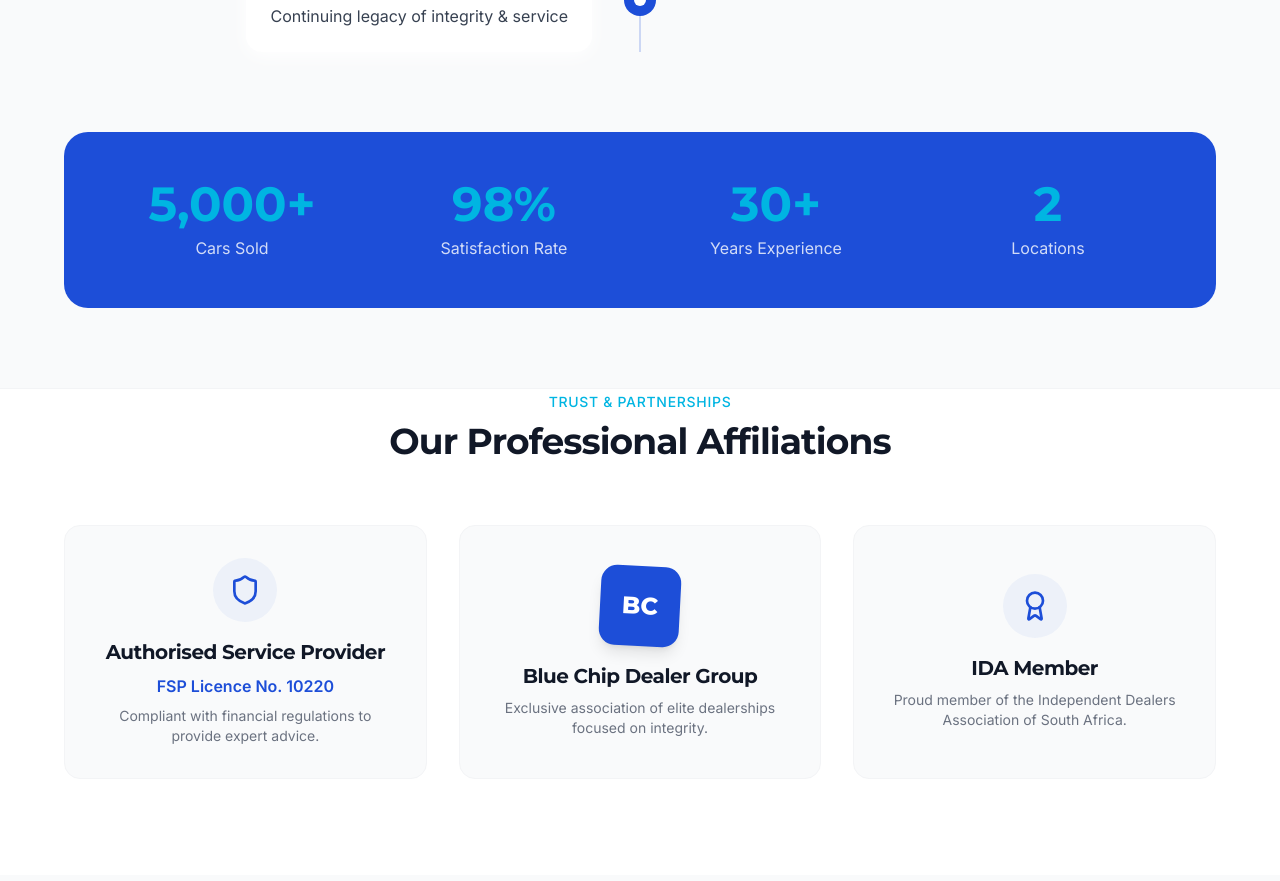
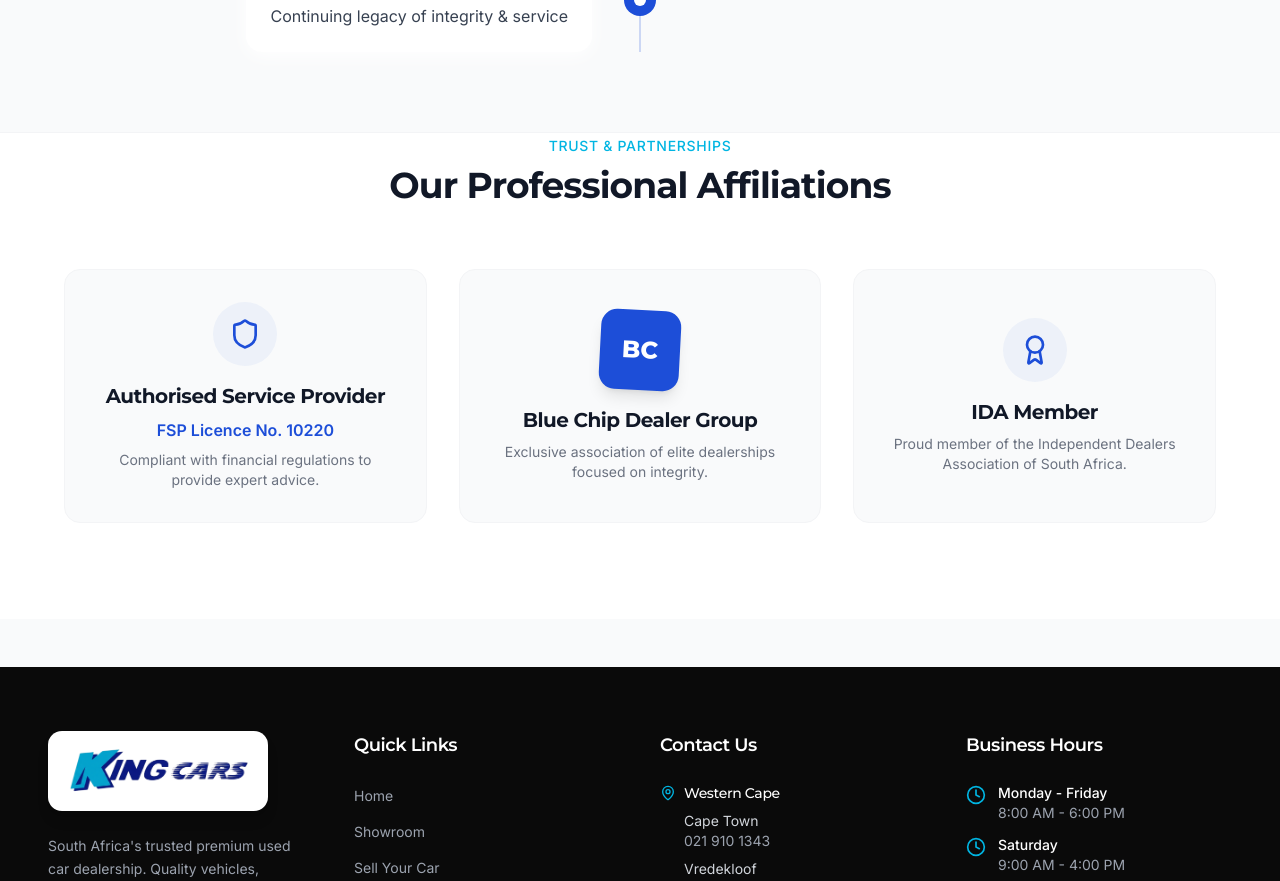
Before and after one commit to pottie2288/king-cars-website, a React (Vite) app: page /about in a window 1280 px wide. Shown: the part 2060-2941 px from the top of the page. Built offline with nearby package versions, Linux system fonts and the light colour scheme.

Commit message:
style: remove stats section from about us page

```diff
--- a/src/pages/AboutPage.tsx
+++ b/src/pages/AboutPage.tsx
@@ -177,42 +177,6 @@ export function AboutPage() {
         </div>
       </section>
 
-      {/* Stats Section */}
-      <section className="section-padding mb-20">
-        <div className="max-w-6xl mx-auto">
-          <AnimatedSection>
-            <div className="bg-king-blue rounded-3xl p-8 sm:p-12 text-white">
-              <div className="grid grid-cols-2 lg:grid-cols-4 gap-8">
-                <div className="text-center">
-                  <p className="font-display font-bold text-4xl sm:text-5xl text-king-cyan mb-2">
-                    5,000+
-                  </p>
-                  <p className="text-white/80">Cars Sold</p>
-                </div>
-                <div className="text-center">
-                  <p className="font-display font-bold text-4xl sm:text-5xl text-king-cyan mb-2">
-                    98%
-                  </p>
-                  <p className="text-white/80">Satisfaction Rate</p>
-                </div>
-                <div className="text-center">
-                  <p className="font-display font-bold text-4xl sm:text-5xl text-king-cyan mb-2">
-                    30+
-                  </p>
-                  <p className="text-white/80">Years Experience</p>
-                </div>
-                <div className="text-center">
-                  <p className="font-display font-bold text-4xl sm:text-5xl text-king-cyan mb-2">
-                    2
-                  </p>
-                  <p className="text-white/80">Locations</p>
-                </div>
-              </div>
-            </div>
-          </AnimatedSection>
-        </div>
-      </section>
-
       {/* Trust & Partnerships Section */}
       <section className="section-padding pb-24 border-t border-gray-100 bg-white">
         <div className="max-w-6xl mx-auto">
```
